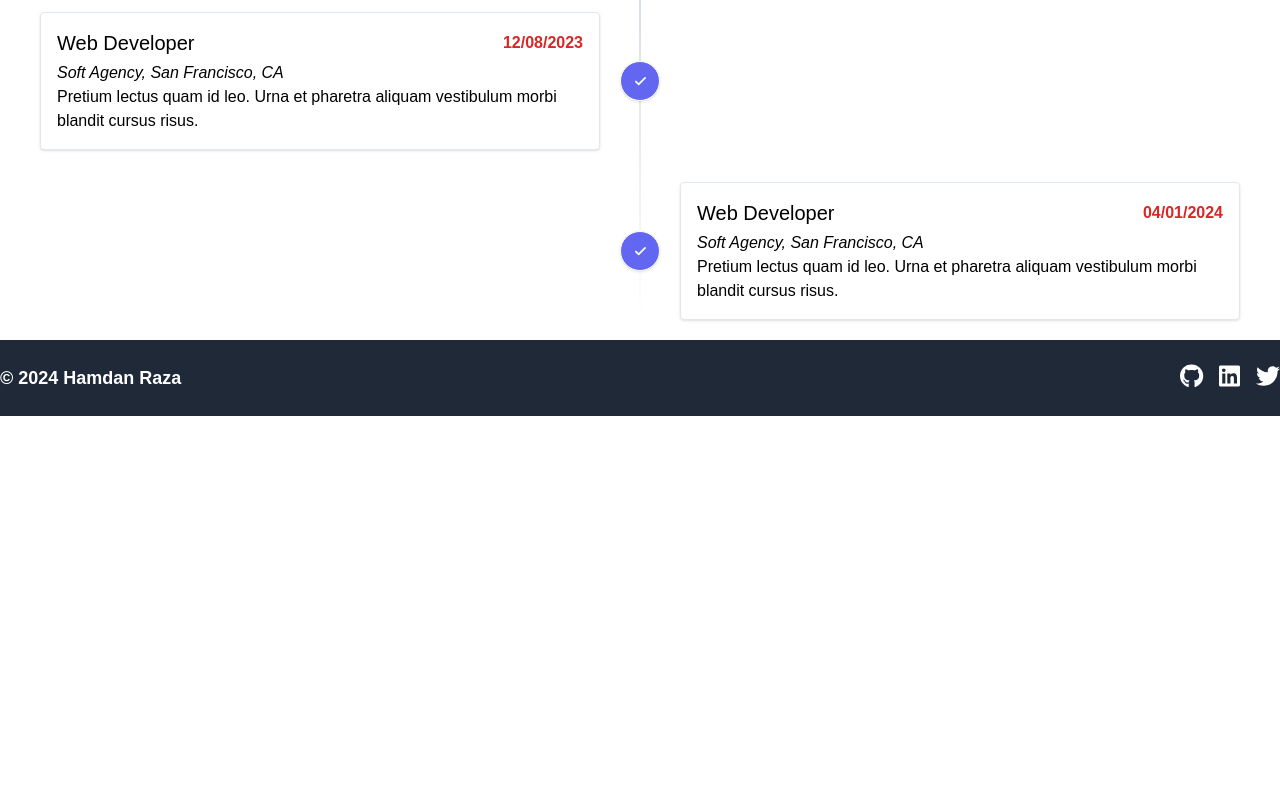
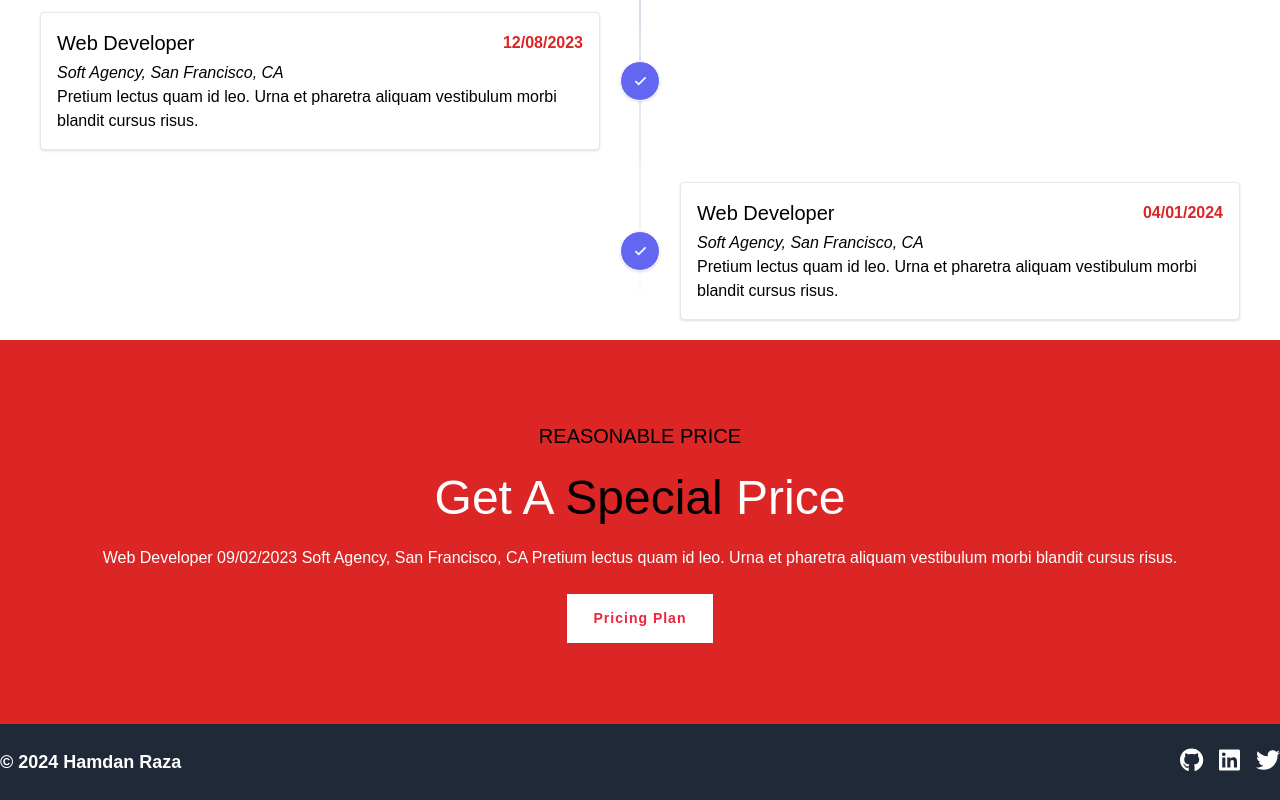
Before and after one commit to HamdanRaza309/Portfolio, a React (Create React App) app: page /contact in a window 1280 px wide. Shown: the part 2990-3790 px from the top of the page. Before the commit the page ends 3406 px from the top, so only its background shows below. Built offline with nearby package versions, Linux system fonts and the light colour scheme.

Commit message:
Completed Banner Design

```diff
--- a/src/components/About.js
+++ b/src/components/About.js
@@ -21,8 +21,6 @@ const About = () => {
 
     useEffect(() => {
         if (aboutVisible && !aboutAnimationRun) {
-            console.log(aboutVisible);
-
             setAboutAnimationRun(true);
         }
     }, [aboutVisible, aboutAnimationRun]);
--- /dev/null
+++ b/src/components/Banner.js
@@ -0,0 +1,26 @@
+import React, { useEffect, useState } from 'react';
+import { useInView } from 'react-intersection-observer';
+
+export default function Banner(props) {
+
+    const { ref: bannerRef, inView: bannerVisible } = useInView();
+    const [bannerAnimationRun, setBannerAnimationRun] = useState(false)
+
+    useEffect(() => {
+        if (bannerVisible && !bannerAnimationRun) {
+            setBannerAnimationRun(true)
+        }
+    }, [bannerVisible, bannerAnimationRun])
+
+
+    return (
+        <div ref={bannerRef} className={`bg-red-600 ${bannerAnimationRun ? 'animate-fade-in' : ''}`}>
+            <div className={`flex flex-col gap-6  items-center justify-center  text-white h-96 ${bannerAnimationRun ? 'animate-zoom-in' : ''}`}>
+                <p className='text-bold text-xl text-black'>{props.sideHeading}</p>
+                <h1 className='text-5xl text-bold'>{props.heading}</h1>
+                <p className='text-center'>{props.desc}</p>
+                <button className="btnForRedBg">{props.buttonText}</button>
+            </div>
+        </div>
+    );
+}
--- a/src/components/Experience.js
+++ b/src/components/Experience.js
@@ -1,6 +1,7 @@
 import React, { useEffect, useState } from 'react'
 import { useInView } from 'react-intersection-observer'
 import { Link } from 'react-router-dom';
+import Banner from './Banner';
 
 export default function Experience() {
 
@@ -40,6 +41,7 @@ export default function Experience() {
     };
 
     return (
+        <>
             <div ref={experienceRef} className={`flex flex-col px-10 py-5 ${experienceAnimationRun ? 'animate-fade-in' : ''}`}>
                 <div className={`flex flex-col items-center mb-16 ${resumeAnimationRun ? 'animate-zoom-in' : ''}`}>
                     <div className='flex items-center mb-4'>
@@ -104,6 +106,14 @@ export default function Experience() {
                         </div>
                     ))}
                 </div>
+
             </div>
+            <Banner
+                sideHeading={'REASONABLE PRICE'}
+                heading={<span>Get A <span className="text-black">Special</span> Price</span>}
+                desc={'Web Developer 09/02/2023 Soft Agency, San Francisco, CA Pretium lectus quam id leo. Urna et pharetra aliquam vestibulum morbi blandit cursus risus.'}
+                buttonText={'Pricing Plan'}
+            />
+        </>
     )
 }
```
Lines whose indentation alone changed are shown as unchanged.
